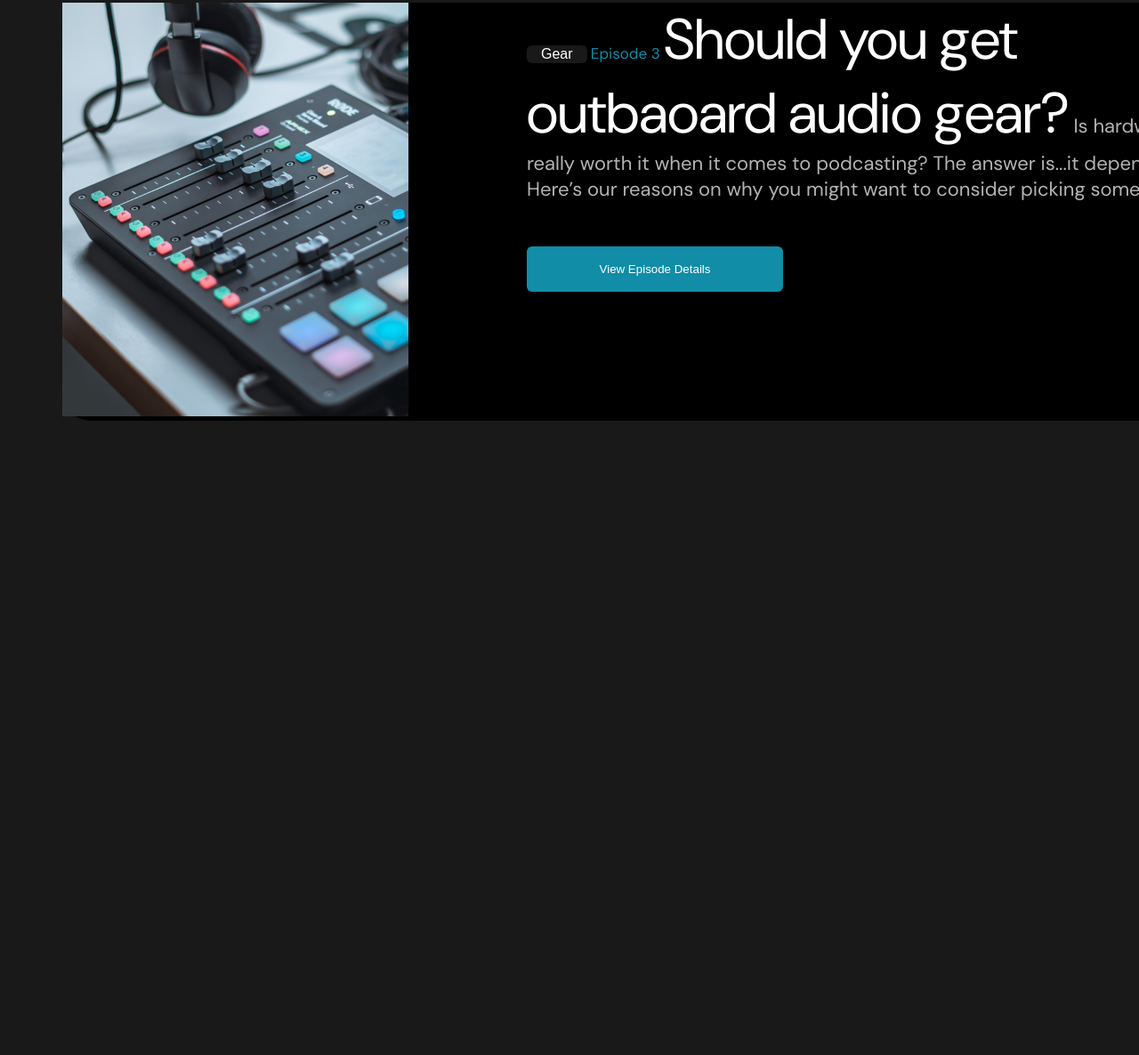
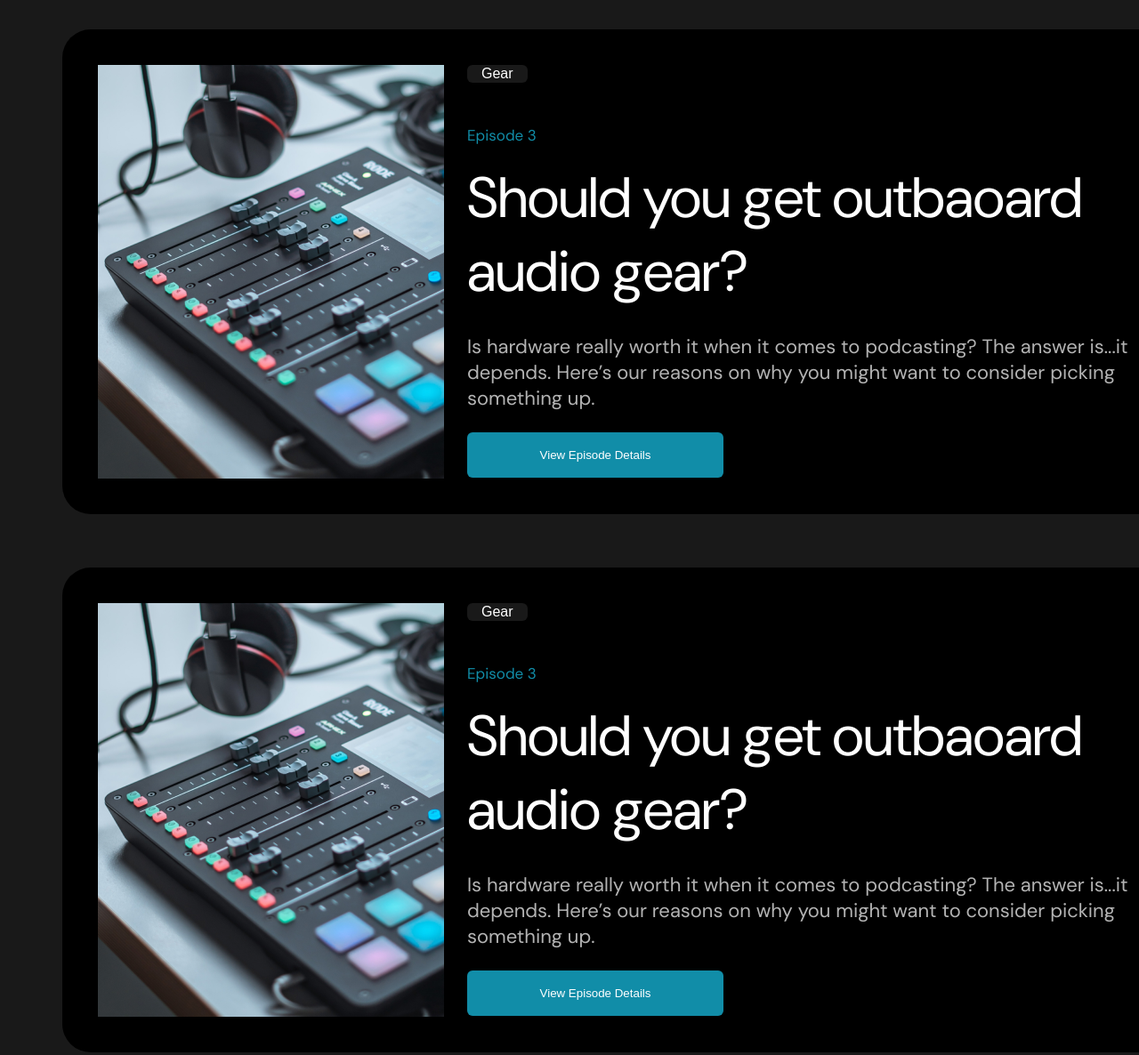
Before and after one commit to users-229/code, a plain HTML site: page index.html in a window 1280 px wide. Shown: the part 1128-2314 px from the top of the page at 89% size. Before the commit the page ends 1601 px from the top, so only its background shows below. Drawn offline with Linux system fonts and the light colour scheme.

Commit message:
update_26_dec

```diff
--- a/index.html
+++ b/index.html
@@ -23,7 +23,6 @@
       <img class="blue-line" src="img/svg-image/blue-line.svg" alt="line">
       <img class="studio" src="img/music.png" alt="studio">
       <div class="text-card-studio">
-        <!-- <img class="blue-underlining" src="img/svg-image/underlining.svg" alt="line"> -->
         <span class="text-studio">Take yuour podcast to the</span>
         <img src="img/svg-image/" alt="">
         <span class="bottom-text-studio"><span class="next-line">next</span> <span class="text-weight">level</span>
@@ -49,7 +48,31 @@
     <div class="card-lates">
 
       <div class="card-should">
-        <img src="img/card-latsest/image-1.png" alt="equipment">
+        <img class="img-card-lates" src="img/card-latsest/image-1.png" alt="equipment">
+        <div class="text-container-lates">
+          <button class="gear-button">Gear</button>
+          <a class="link-episode-3" href="#">Episode 3</a>
+          <span class="text-should"> Should you get outbaoard audio gear?</span>
+          <span class="text-hardware">Is hardware really worth it when it comes to podcasting? The answer is...it
+            depends. Here’s our reasons on why you might want to consider picking something up.</span>
+          <button class="button-lastest">View Episode Details</button>
+        </div>
+      </div>
+
+      <div class="card-should">
+        <img class="img-card-lates" src="img/card-latsest/image-1.png" alt="equipment">
+        <div class="text-container-lates">
+          <button class="gear-button">Gear</button>
+          <a class="link-episode-3" href="#">Episode 3</a>
+          <span class="text-should"> Should you get outbaoard audio gear?</span>
+          <span class="text-hardware">Is hardware really worth it when it comes to podcasting? The answer is...it
+            depends. Here’s our reasons on why you might want to consider picking something up.</span>
+          <button class="button-lastest">View Episode Details</button>
+        </div>
+      </div>
+
+      <div class="card-should">
+        <img class="img-card-lates" src="img/card-latsest/image-1.png" alt="equipment">
         <div class="text-container-lates">
           <button class="gear-button">Gear</button>
           <a class="link-episode-3" href="#">Episode 3</a>
--- a/style/style.css
+++ b/style/style.css
@@ -62,6 +62,7 @@ body {
     width: 530px;
     height: 913px;
 }
+
 
 .text-card-studio {
     width: 530px;
@@ -169,14 +170,26 @@ body {
     margin-left: 70px;
     border-radius: 32px;
     background-color: #000;
+    margin-bottom: 60px;
+    /* margin-top: 39px; */
+}
+
+.card-should:first-child {
+    margin-top: 30px;
+}
+
+.img-card-lates {
+    margin-left: 40px;
+    margin-top: 40px;
 }
 
 .text-container-lates {
     width: 778px;
     height: 465px;
     background: #000;
-    float: right;
-    margin-left: 13px;
+    position: relative;
+    bottom: 470px;
+    left: 455px;
 }
 
 
@@ -189,6 +202,8 @@ body {
     padding-left: 16px;
     padding-right: 16px;
     border: 0;
+    display: block;
+    margin-bottom: 48px;
 }
 
 .link-episode-3 {
@@ -196,18 +211,24 @@ body {
     color: #118DA8;
     font-size: 17px;
     font-weight: 400;
+    margin-bottom: 18px;
+    display: block;
 }
 
 .text-should {
     color: #fff;
     font-size: 64px;
     font-weight: 400;
+    margin-bottom: 28px;
+    display: block;
 }
 
 .text-hardware {
     color: rgba(255, 255, 255, 0.70);
     font-size: 22px;
     font-weight: 400;
+    margin-bottom: 24px;
+    display: block;
 }
 
 .button-lastest {
@@ -219,5 +240,4 @@ body {
     border-radius: 6px;
     background-color: #118DA8;
     border: 0;
-    margin-top: 50px;
 }
```
